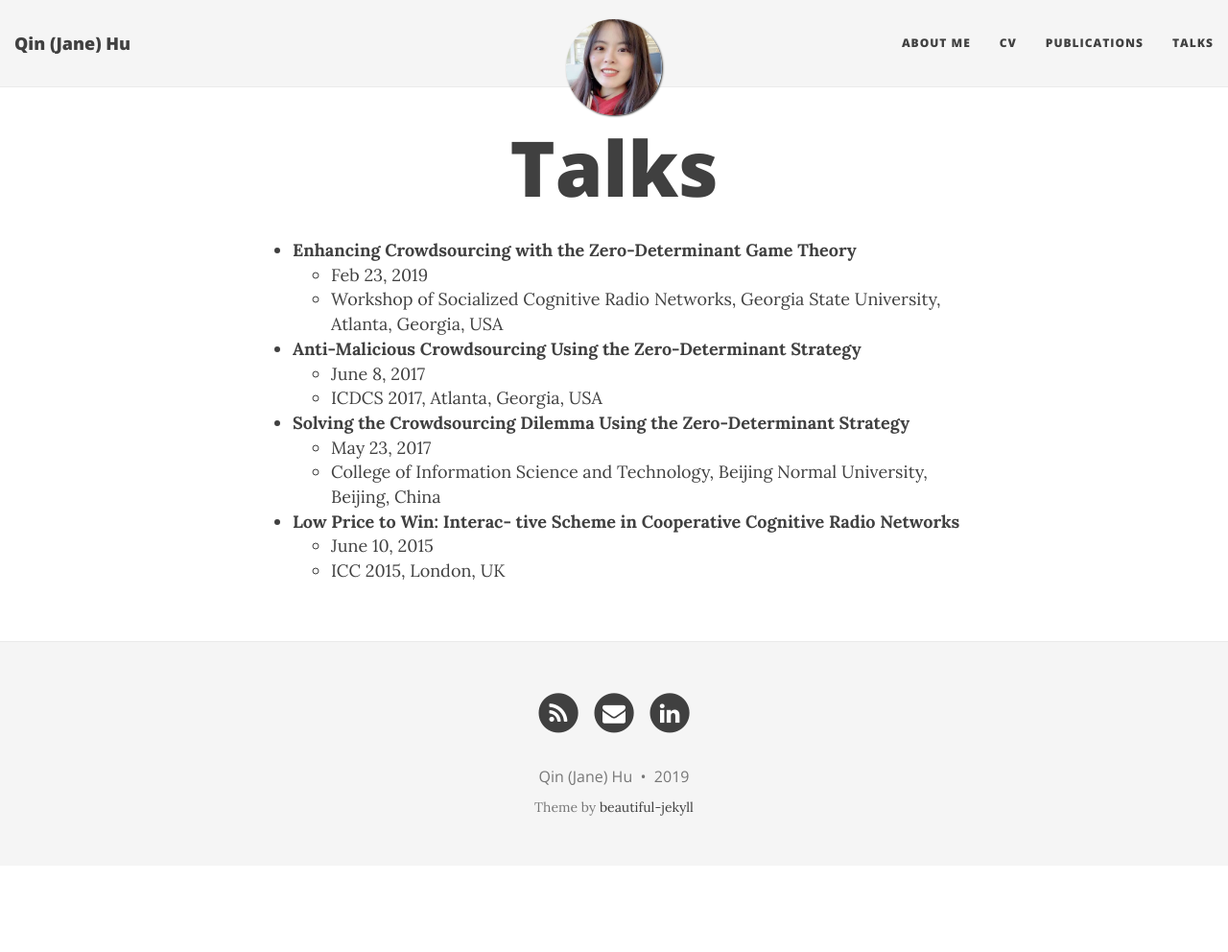
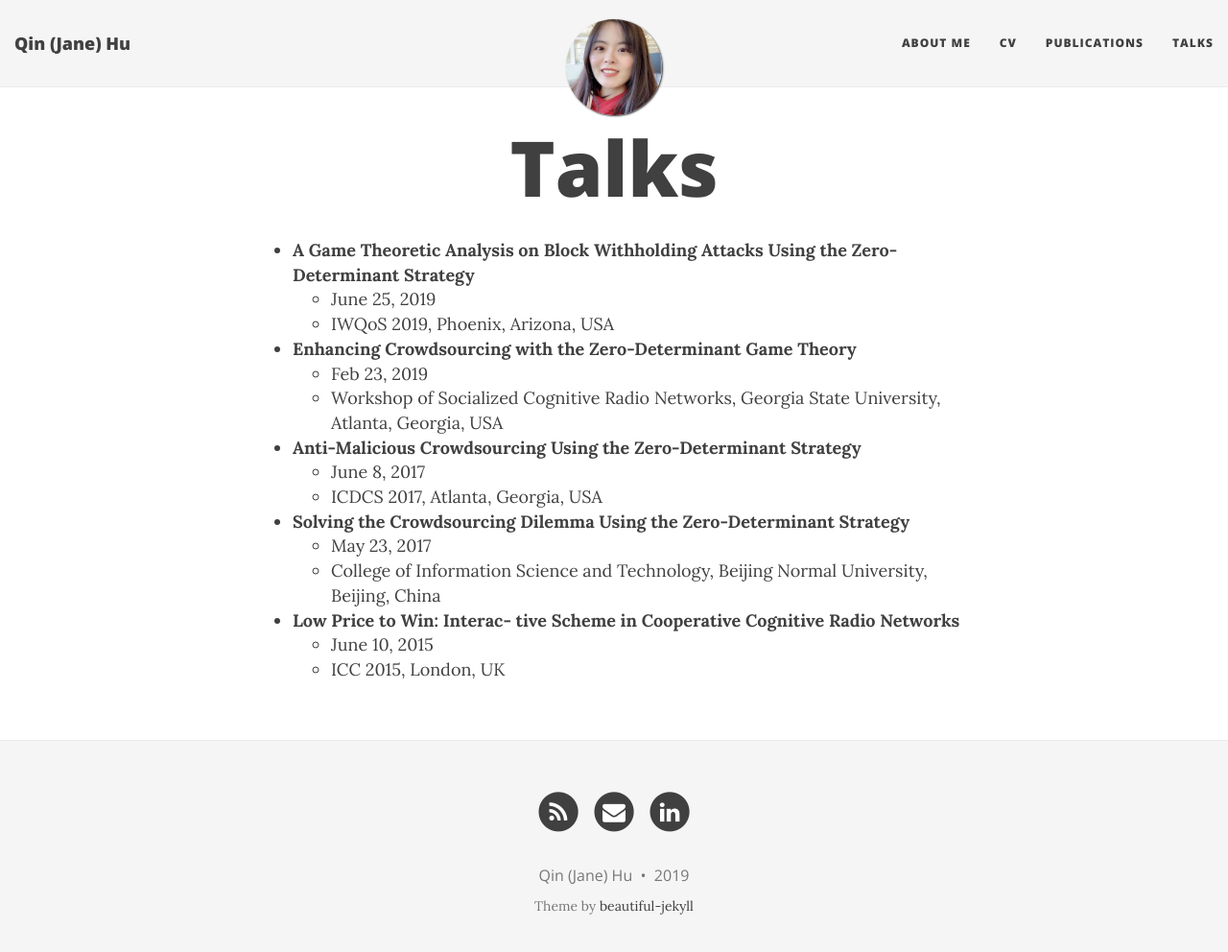
Before and after one commit to qinhu2010/qinhu2010.github.io, a Jekyll site: the page built from talks.md, in a window 1280 px wide and 1005 px high. Shown: the top 992 px of the window at 96% size. Built offline with Jekyll 4.4.1, drawn with Linux system fonts in a browser that asks for light colours; nearby versions of some CDN libraries.

Commit message:
Update talks.md

```diff
--- a/talks.md
+++ b/talks.md
@@ -3,6 +3,9 @@ layout: page
 title: Talks
 ---
 
+- **A Game Theoretic Analysis on Block Withholding Attacks Using the Zero-Determinant Strategy**
+  - June 25, 2019
+  - IWQoS 2019, Phoenix, Arizona, USA
 - **Enhancing Crowdsourcing with the Zero-Determinant Game Theory**
   - Feb 23, 2019
   - Workshop of Socialized Cognitive Radio Networks, Georgia State University, Atlanta, Georgia, USA
```
